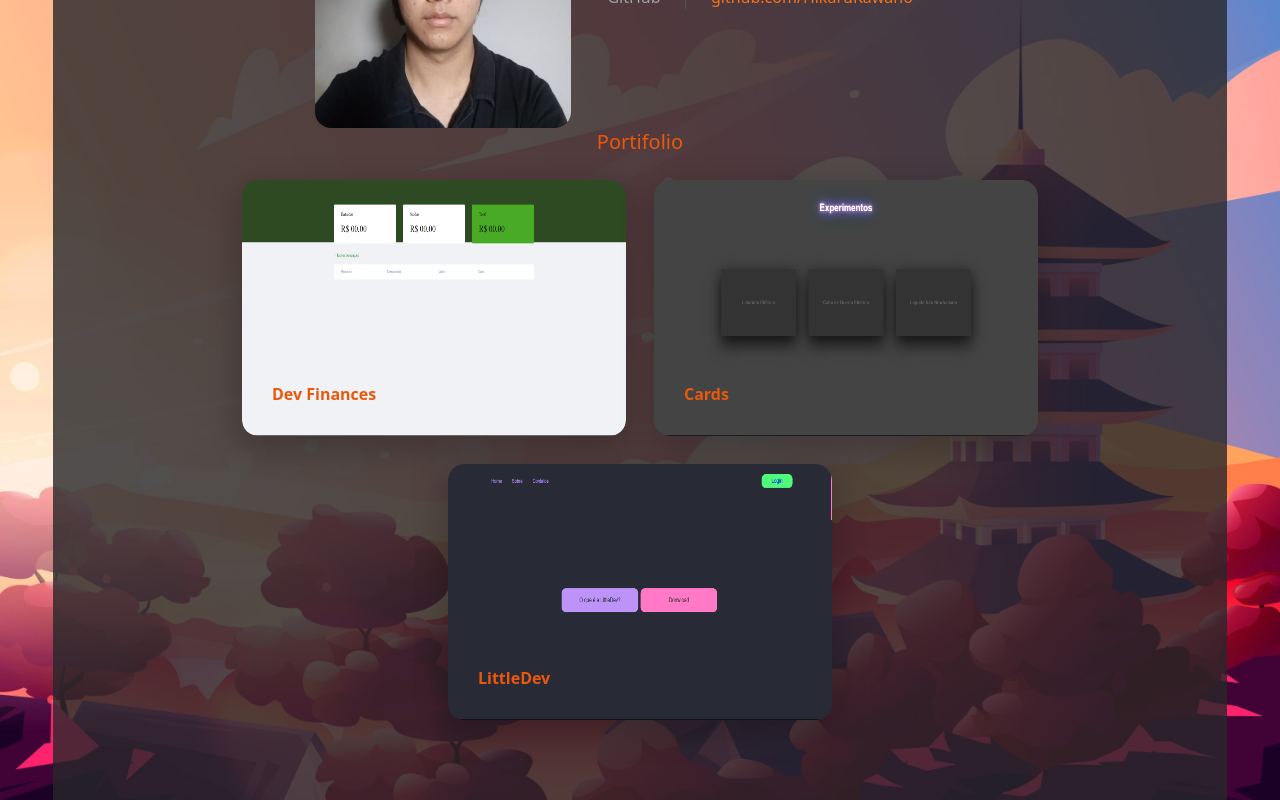
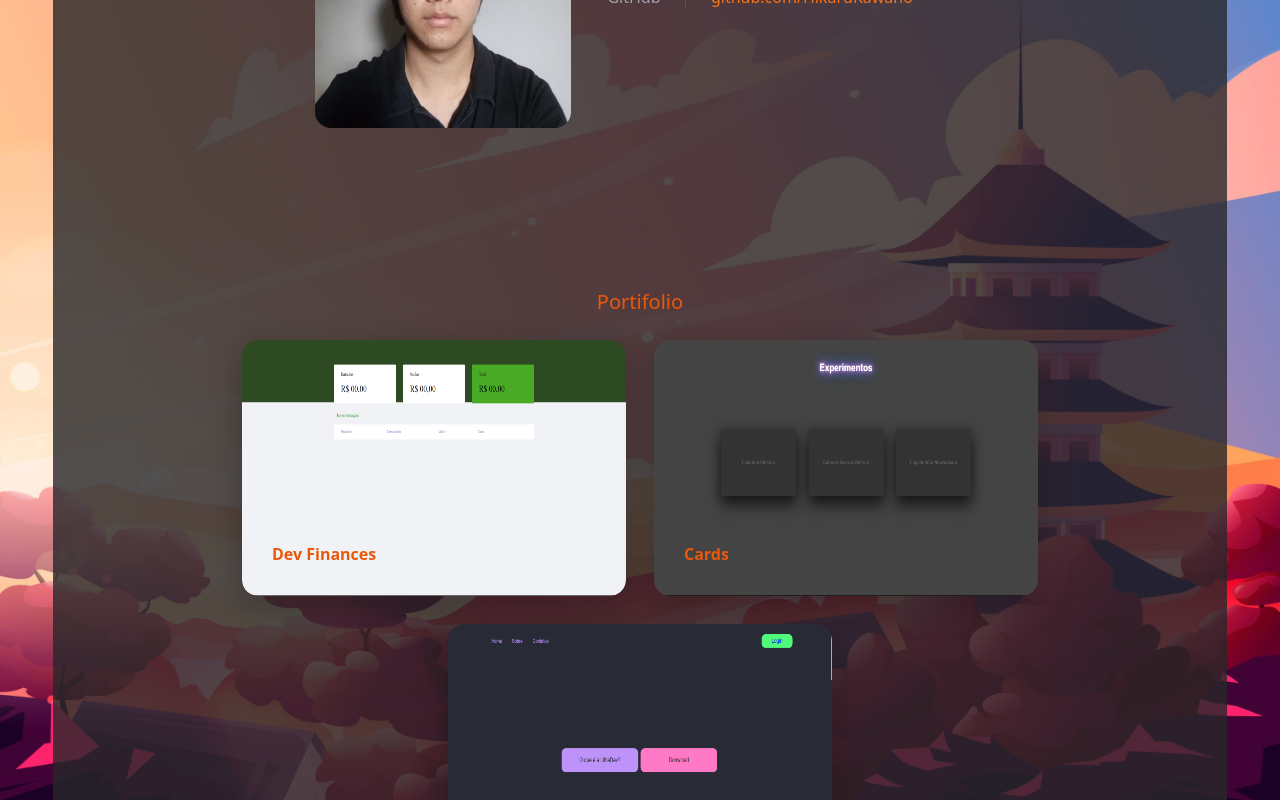
Before and after one commit to HikaruKawano/portfolio, a React (Vite) app: page / in a window 1280 px wide. Shown: the part 900-1700 px from the top of the page. Built offline with nearby package versions, Linux system fonts and the light colour scheme.

Commit message:
correção de espaçameto

```diff
--- a/src/App.tsx
+++ b/src/App.tsx
@@ -108,7 +108,7 @@ function App() {
 
         <section
           id="projects"
-          className="h-auto flex gap-6 flex-col justify-center  items-center "
+          className="h-auto flex gap-6 flex-col mt-40 justify-center  items-center "
         >
           <h1 className="text-orange-600 text-xl"> Portifolio </h1>
 
```
